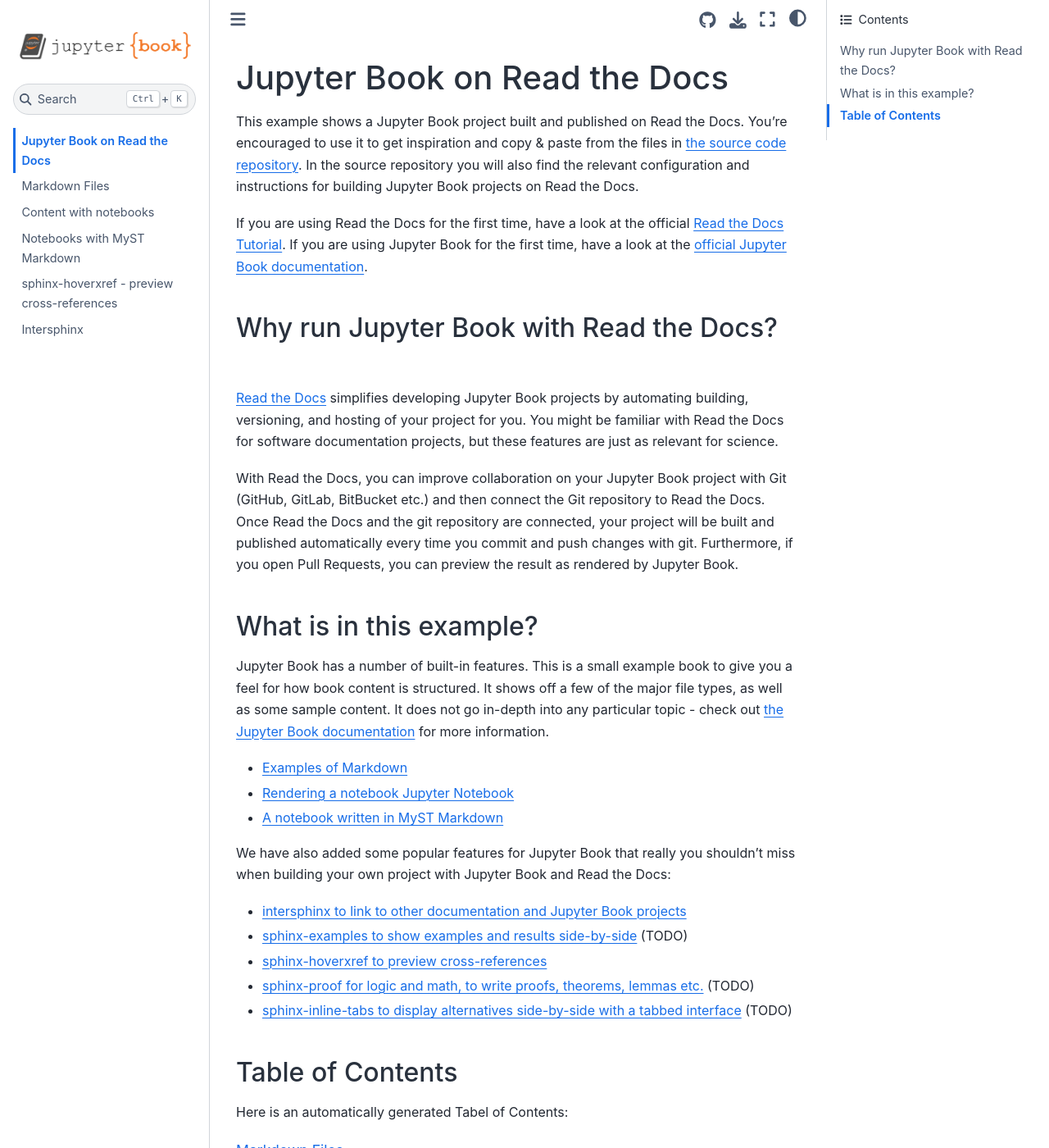
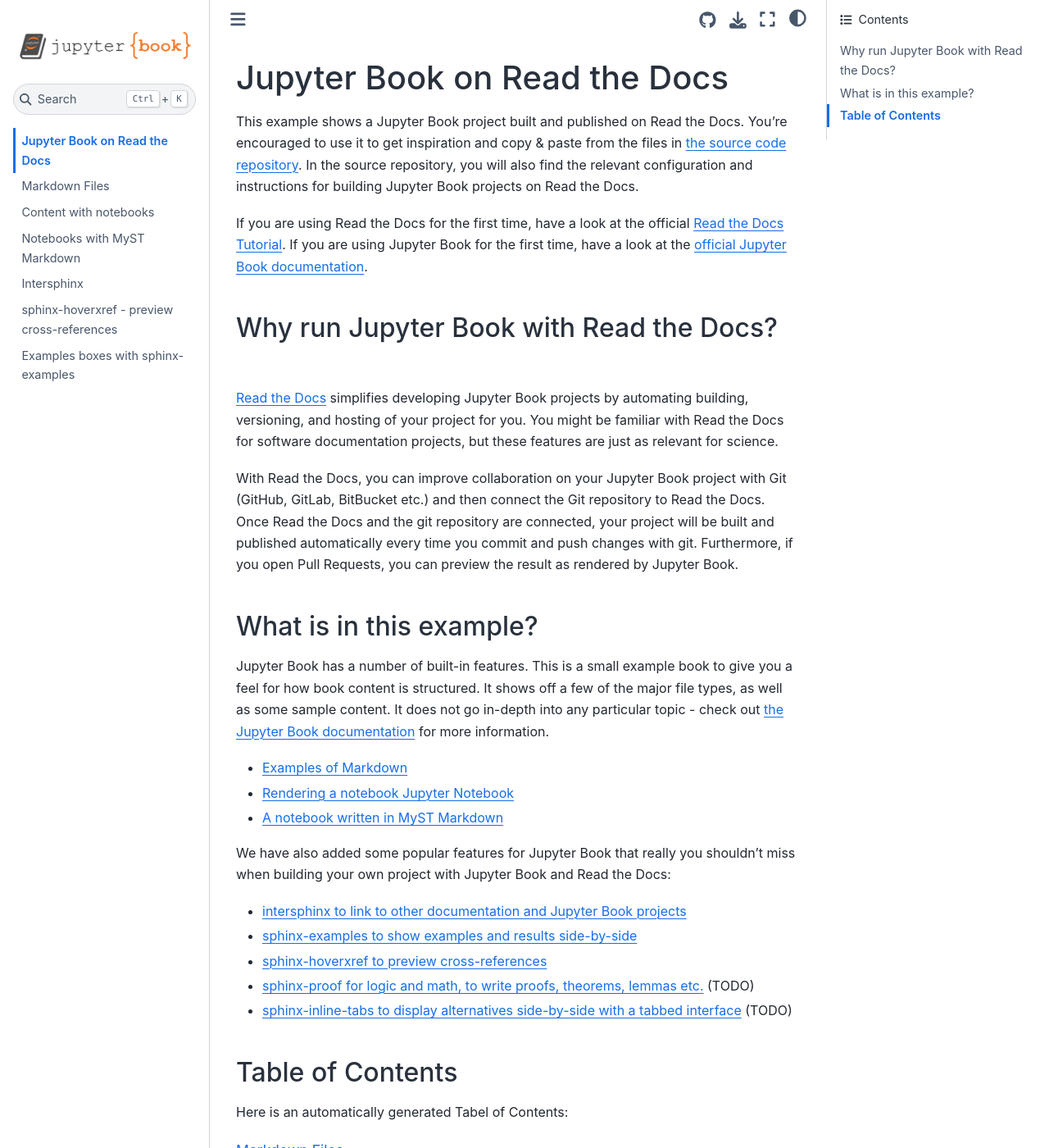
Before and after one commit to readthedocs-examples/example-jupyter-book, a Jupyter Book: the page built from docs/intro.md, in a window 1280 px wide and 1400 px high. Shown: the whole window at 82% size. Built offline with Jupyter Book 1.0.4 settings and Sphinx 7.4.7 and the Sphinx Book theme 1.1.4, drawn with Linux system fonts in a browser that asks for light colours; some of the changed text lies outside the part shown.

Commit message:
Add sphinx-examples

```diff
--- a/docs/_toc.yml
+++ b/docs/_toc.yml
@@ -7,5 +7,6 @@ chapters:
 - file: markdown
 - file: notebooks
 - file: markdown-notebooks
+- file: intersphinx
 - file: sphinx-hoverxref
-- file: intersphinx
+- file: sphinx-examples
--- a/docs/intro.md
+++ b/docs/intro.md
@@ -3,7 +3,7 @@
 # Jupyter Book on Read the Docs
 
 This example shows a Jupyter Book project built and published on Read the Docs.
-You're encouraged to use it to get inspiration and copy & paste from the files in [the source code repository][github]. In the source repository you will also find the relevant configuration and instructions for building Jupyter Book projects on Read the Docs.
+You're encouraged to use it to get inspiration and copy & paste from the files in [the source code repository][github]. In the source repository, you will also find the relevant configuration and instructions for building Jupyter Book projects on Read the Docs.
 
 If you are using Read the Docs for the first time, have a look at the official [Read the Docs Tutorial][tutorial].
 If you are using Jupyter Book for the first time, have a look at the [official Jupyter Book documentation][jb-docs].
@@ -31,7 +31,7 @@ It does not go in-depth into any particular topic - check out [the Jupyter Book
 We have also added some popular features for Jupyter Book that really you shouldn't miss when building your own project with Jupyter Book and Read the Docs:
 
 * [intersphinx to link to other documentation and Jupyter Book projects](/intersphinx)
-* [sphinx-examples to show examples and results side-by-side](/sphinx-hoverxref) (TODO)
+* [sphinx-examples to show examples and results side-by-side](/sphinx-examples)
 * [sphinx-hoverxref to preview cross-references](/sphinx-hoverxref)
 * [sphinx-proof for logic and math, to write proofs, theorems, lemmas etc.](/sphinx-hoverxref) (TODO)
 * [sphinx-inline-tabs to display alternatives side-by-side with a tabbed interface](/sphinx-hoverxref) (TODO)
```
Also changed, not shown: docs/sphinx-examples.md (added, +10 -0 lines).
